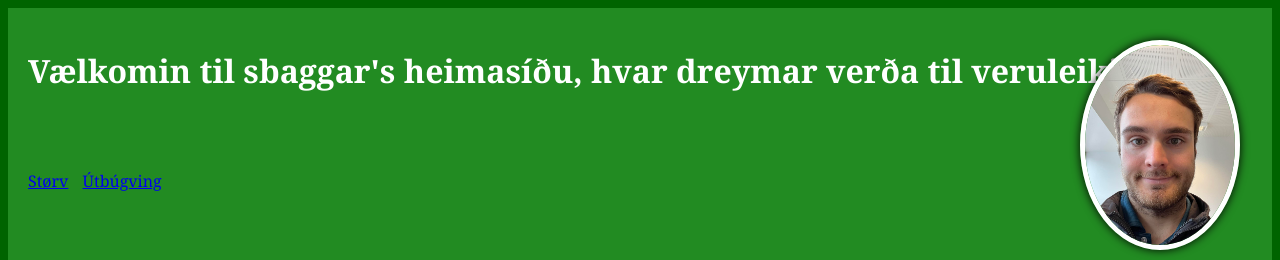
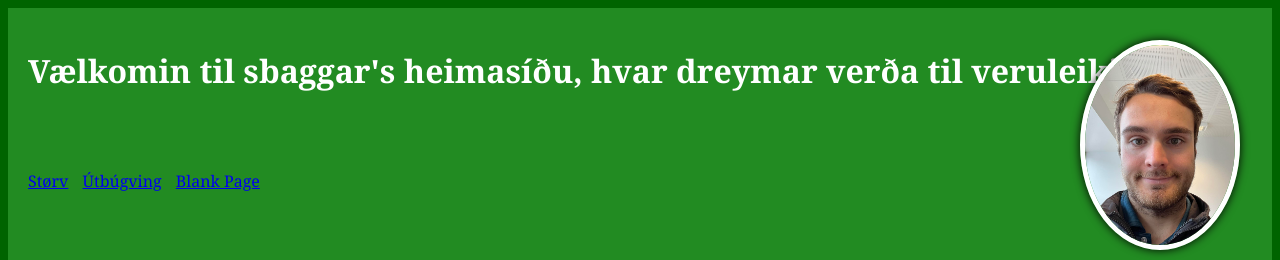
Before and after one commit to sbaggar/sbaggar.github.io, a plain HTML site: page index.html in a window 1280 px wide. Shown: the top 260 px of the page. Drawn offline with Linux system fonts and the light colour scheme.

Commit message:
insert blank page

```diff
--- a/index.html
+++ b/index.html
@@ -13,6 +13,8 @@
             <ul>
                 <li><a href="#section1">Størv</a></li>
                 <li><a href="#section2">Útbúgving</a></li>
+                <a href="blank.html" target="_blank">Blank Page</a>
+
             </ul>
         </nav>
         <main>
```
